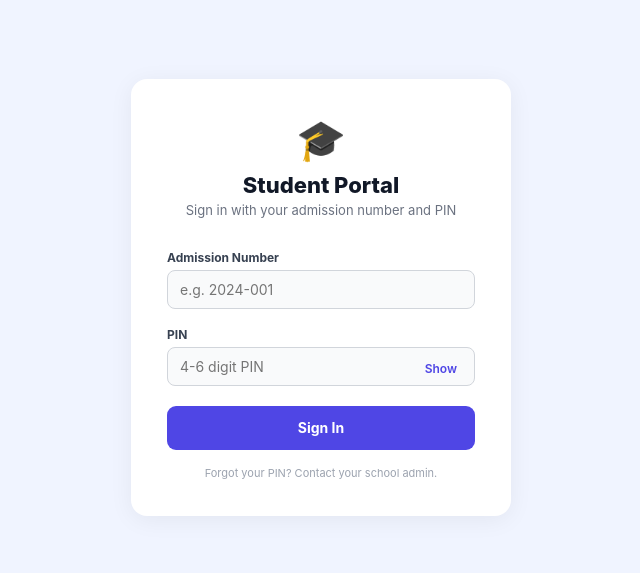
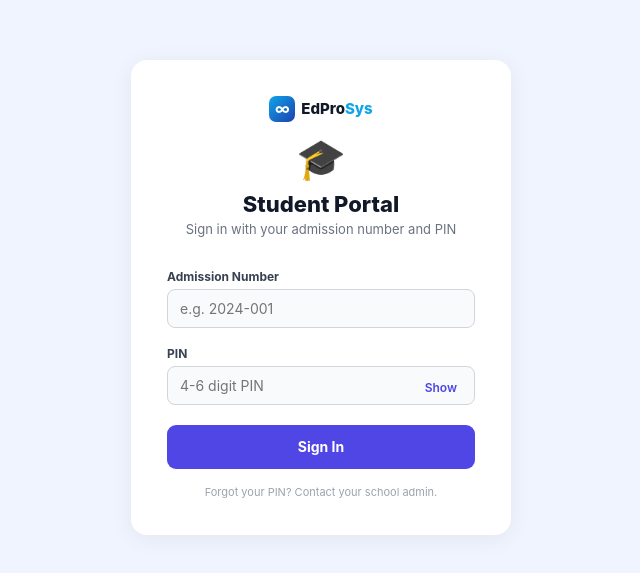
Before and after one commit to PranixQuick/School-OS, a Next.js app: page /student/login in a window 1280 px wide. Shown: the part 103-676 px from the top of the page, without its empty margins (319-959 px from the left). Built offline with nearby package versions, Linux system fonts and the light colour scheme.

Commit message:
feat(student-login): add EdProSys wordmark (ISS-10)

```diff
--- a/app/student/login/page.tsx
+++ b/app/student/login/page.tsx
@@ -34,6 +34,10 @@ export default function StudentLoginPage() {
     <div style={{ minHeight: '100vh', background: '#F0F4FF', display: 'flex', alignItems: 'center', justifyContent: 'center', padding: 16 }}>
       <div style={{ background: '#fff', borderRadius: 16, padding: 36, width: '100%', maxWidth: 380, boxShadow: '0 4px 24px #0000000f' }}>
         <div style={{ textAlign: 'center', marginBottom: 28 }}>
+          <div style={{ display: 'inline-flex', alignItems: 'center', gap: 6, marginBottom: 12 }}>
+            <span style={{ width: 26, height: 26, borderRadius: 7, background: 'linear-gradient(135deg,#0EA5E9,#1E40AF)', color: '#fff', display: 'flex', alignItems: 'center', justifyContent: 'center', fontSize: 15, fontWeight: 700 }}>∞</span>
+            <span style={{ fontSize: 15, fontWeight: 800, color: '#111827' }}>EdPro<span style={{ color: '#0EA5E9' }}>Sys</span></span>
+          </div>
           <div style={{ fontSize: 40, marginBottom: 8 }}>🎓</div>
           <div style={{ fontSize: 22, fontWeight: 800, color: '#111827' }}>Student Portal</div>
           <div style={{ fontSize: 13, color: '#6B7280', marginTop: 4 }}>Sign in with your admission number and PIN</div>
```
